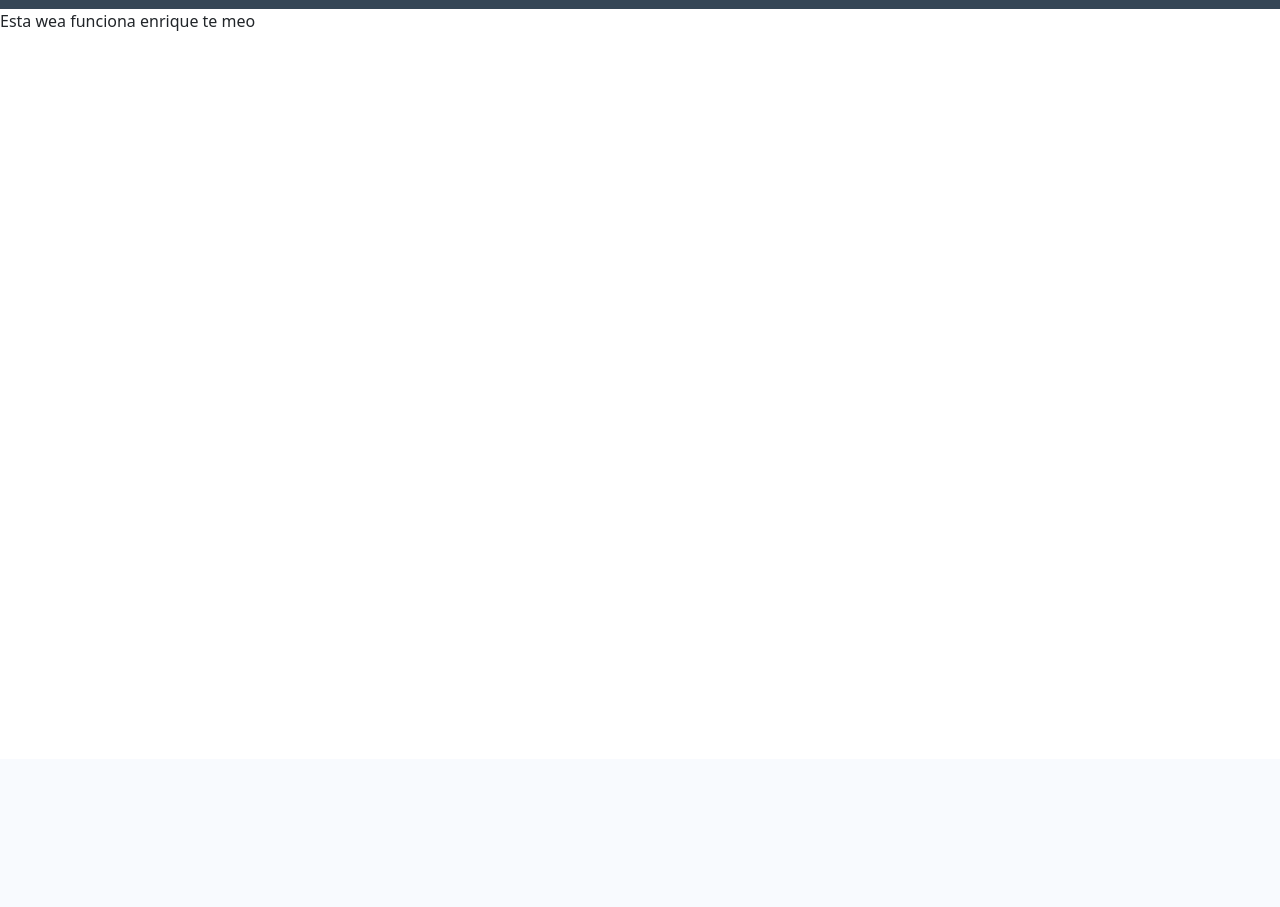
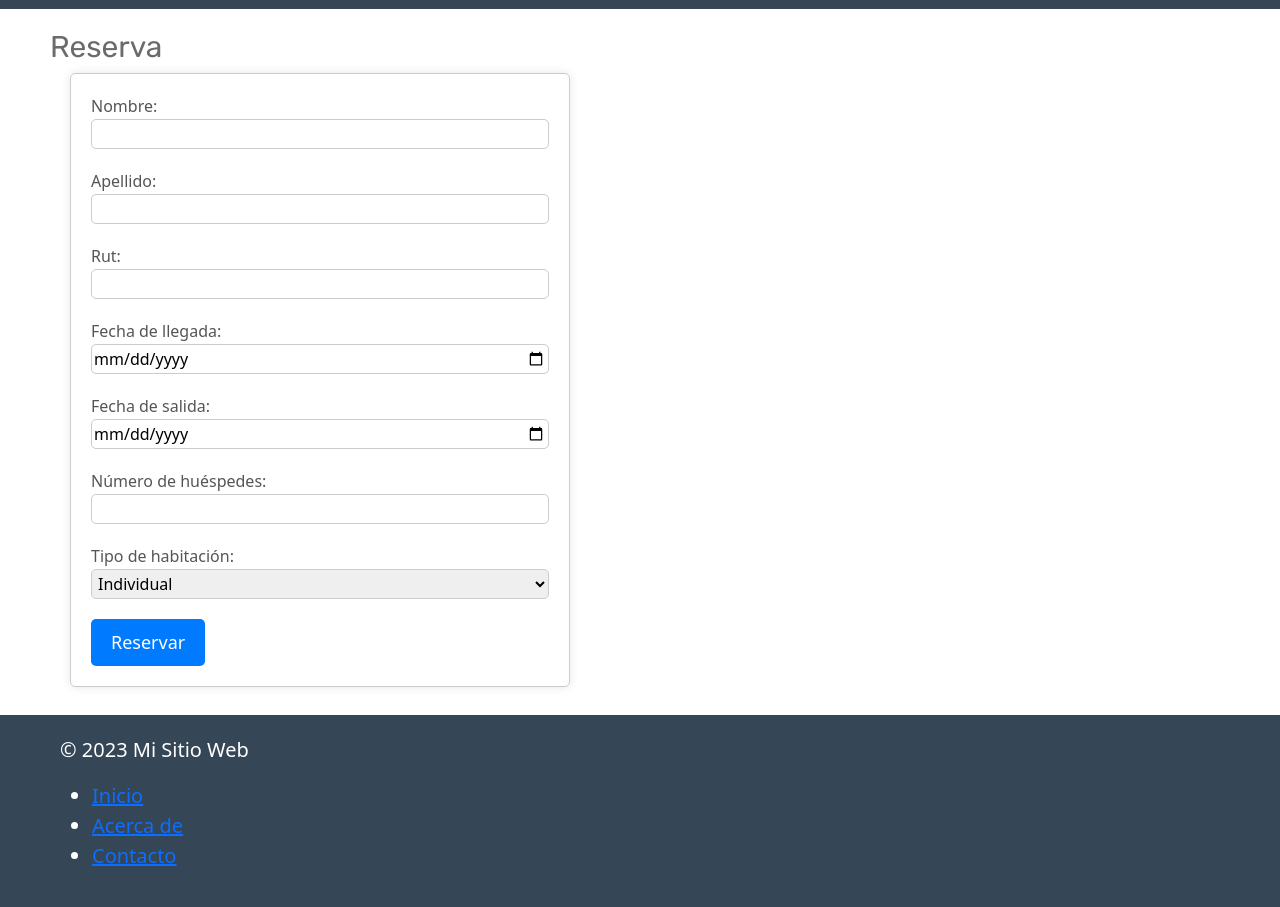
Before and after one commit to hepalma/Ingenieria_de_software, a Django app: page /reserva in a window 1280 px wide. Shown: the part 41-948 px from the top of the page. Before the commit the page ends 72 px from the top, so only its background shows below. Run offline with Django 4.2, Linux system fonts and the light colour scheme.

Commit message:
imgs+form reserva

```diff
--- /dev/null
+++ b/webhotel/core/static/css/base.css
@@ -0,0 +1,42 @@
+.navbar {
+    width: 100%;
+    height: 50px;
+    background-color: #354656;
+    display: flex;
+}
+
+.titulo {
+    color: #fff;
+    text-decoration: none;
+    font-size: 20px;
+    font-family: Rubik;
+}
+
+.texto-nav {
+    color: #fff;
+    position:relative;
+    top:4px;
+    text-decoration: none;
+    font-size: 20px;
+    font-family: Rubik;
+}
+
+.icono-persona {
+    color: #fff;
+    position:relative;
+    right: 5px;
+    top:4px;
+    text-decoration: none;
+    font-size: 22px;
+}
+.collapse{
+    background-color: rgb(53, 70, 86);
+}
+
+.footer{
+    background: linear-gradient(rgb(53, 70, 86), rgba(53, 70, 86)), center/cover no-repeat;
+    text-decoration:none;
+    color: #fff;
+    padding: 20px 60px;
+    font-size: 20px;
+}
--- a/webhotel/core/static/css/home.css
+++ b/webhotel/core/static/css/home.css
@@ -162,11 +131,3 @@ a:link, a:visited {
     top: 10px;
 
 }
-
-.footer{
-    background: linear-gradient(rgb(53, 70, 86), rgba(53, 70, 86)), center/cover no-repeat;
-    text-decoration:none;
-    color: #fff;
-    padding: 20px 60px;
-    font-size: 20px;
-}
--- /dev/null
+++ b/webhotel/core/static/css/reserva.css
@@ -0,0 +1,60 @@
+
+/* Estilo para el título */
+h1 {
+    color: #6c6a6a;
+    text-decoration: none;
+    font-size: 30px;
+    font-family: Rubik;
+    position:relative;
+    top:20px;
+    left:50px;
+}
+
+/* Estilo para el formulario */
+form {
+	position:relative;
+    background-color: #fff;
+    border: 1px solid #ccc;
+    padding: 20px;
+    border-radius: 5px;
+    box-shadow: 0 0 10px rgba(0, 0, 0, 0.1);
+    margin: 0 auto;
+    width:500px;
+    top: 20px;
+}
+
+/* Estilo para las etiquetas de campo */
+label {
+    display: block;
+    margin-bottom: 1px;
+    color: #555;
+}
+
+/* Estilo para los campos de entrada de texto */
+input[type="text"],
+input[type="date"],
+input[type="number"],
+select {
+    width: 100%;
+    padding: 2px;
+    margin-bottom: 20px;
+    border: 1px solid #ccc;
+    border-radius: 5px;
+    font-size: 16px;
+}
+
+/* Estilo para el botón de enviar */
+input[type="submit"] {
+    background-color: #007bff;
+    color: #fff;
+    padding: 10px 20px;
+    border: none;
+    border-radius: 5px;
+    font-size: 18px;
+    cursor: pointer;
+}
+
+/* Cambio de estilo cuando el cursor pasa por encima del botón */
+input[type="submit"]:hover {
+    background-color: #0056b3;
+}
--- a/webhotel/core/templates/app/base.html
+++ b/webhotel/core/templates/app/base.html
@@ -4,7 +4,7 @@
 <head>
     <meta charset="UTF-8">
     <title>Pacific Reef</title>
-    <link rel="Stylesheet" href="{% static 'css/home.css' %}">
+    <link rel="Stylesheet" href="{% static 'css/base.css' %}">
 
     <!-- BOOTSTRAP-->
     <link href="https://cdn.jsdelivr.net/npm/bootstrap@5.3.0-alpha2/dist/css/bootstrap.min.css" rel="stylesheet" integrity="sha384-aFq/bzH65dt+w6FI2ooMVUpc+21e0SRygnTpmBvdBgSdnuTN7QbdgL+OapgHtvPp" crossorigin="anonymous">
@@ -70,6 +70,18 @@
 
   {% endblock %}
 
+
+  <footer>
+    <div class="footer">
+        <p>&copy; 2023 Mi Sitio Web</p>
+        <ul>
+            <li><a href="">Inicio</a></li>
+            <li><a href="">Acerca de</a></li>
+            <li><a href="">Contacto</a></li>
+        </ul>
+    </div>
+  </footer>
+
    <!--JAVASCRIPT BOOTSTRAP-->
    <script src="https://cdn.jsdelivr.net/npm/bootstrap@5.3.0-alpha2/dist/js/bootstrap.bundle.min.js" integrity="sha384-qKXV1j0HvMUeCBQ+QVp7JcfGl760yU08IQ+GpUo5hlbpg51QRiuqHAJz8+BrxE/N" crossorigin="anonymous"></script>
 </body>
--- a/webhotel/core/templates/app/reserva.html
+++ b/webhotel/core/templates/app/reserva.html
@@ -1,12 +1,41 @@
 {% extends 'app/base.html' %}
+{% load static %}
 {% block content %}
 
-    <p>
-        Esta wea funciona
-        enrique te meo
 
+    <link rel="Stylesheet" href="{% static 'css/reserva.css' %}">
+    <link href="https://fonts.googleapis.com/css2?family=Montserrat:wght@100&family=Rubik&display=swap" rel="stylesheet">
 
-    </p>
+    <div class="col-md-6 mb-5">
+        <h1>Reserva </h1>
+        <form id="reservation-form ">
+            <label for="first-name">Nombre:</label>
+            <input type="text" id="first-name" name="first-name" required><br>
 
+            <label for="last-name">Apellido:</label>
+            <input type="text" id="last-name" name="last-name" required><br>
+
+            <label for="rut">Rut:</label>
+            <input type="text" id="rut" name="rut" required><br>
+
+            <label for="check-in">Fecha de llegada:</label>
+            <input type="date" id="check-in" name="check-in" required><br>
+
+            <label for="check-out">Fecha de salida:</label>
+            <input type="date" id="check-out" name="check-out" required><br>
+
+            <label for="guests">Número de huéspedes:</label>
+            <input type="number" id="guests" name="guests" required><br>
+
+            <label for="room-type">Tipo de habitación:</label>
+            <select id="room-type" name="room-type" required>
+                <option value="individual">Individual</option>
+                <option value="doble">Doble</option>
+                <option value="suite">Suite</option>
+            </select><br>
+
+            <input type="submit" value="Reservar">
+        </form>
+    </div>
 
 {% endblock %}
```
Also changed, not shown: other parts of webhotel/core/static/css/home.css (+5 -36 lines), webhotel/core/static/css/habitaciones.css (+3 -11 lines), webhotel/core/templates/app/habitaciones.html (+26 -26 lines), webhotel/core/templates/app/home.html (+15 -21 lines), webhotel/core/static/img/auto.png (added), webhotel/core/static/img/camadoble.jpg (added), webhotel/core/static/img/camaniño.jpg (added), webhotel/core/static/img/comedor.jpg (added), webhotel/core/static/img/comida.png (added), webhotel/core/static/img/habitacion.jpeg (added), webhotel/core/static/img/lobby.jpg (added), webhotel/core/static/img/nadador.png (added), webhotel/core/static/img/stand2camas.jpg (added), webhotel/core/static/img/wifi.png (added).
